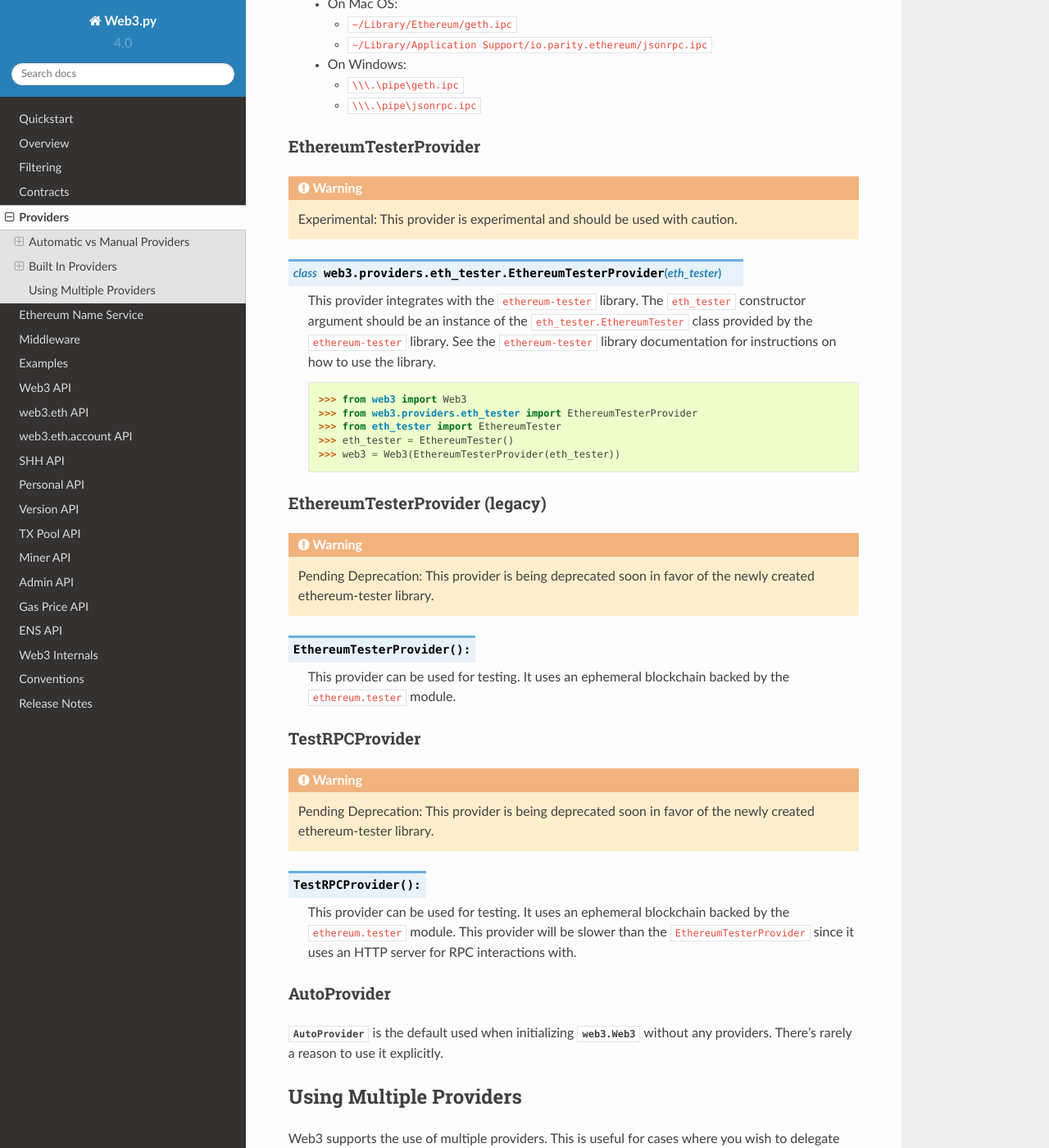
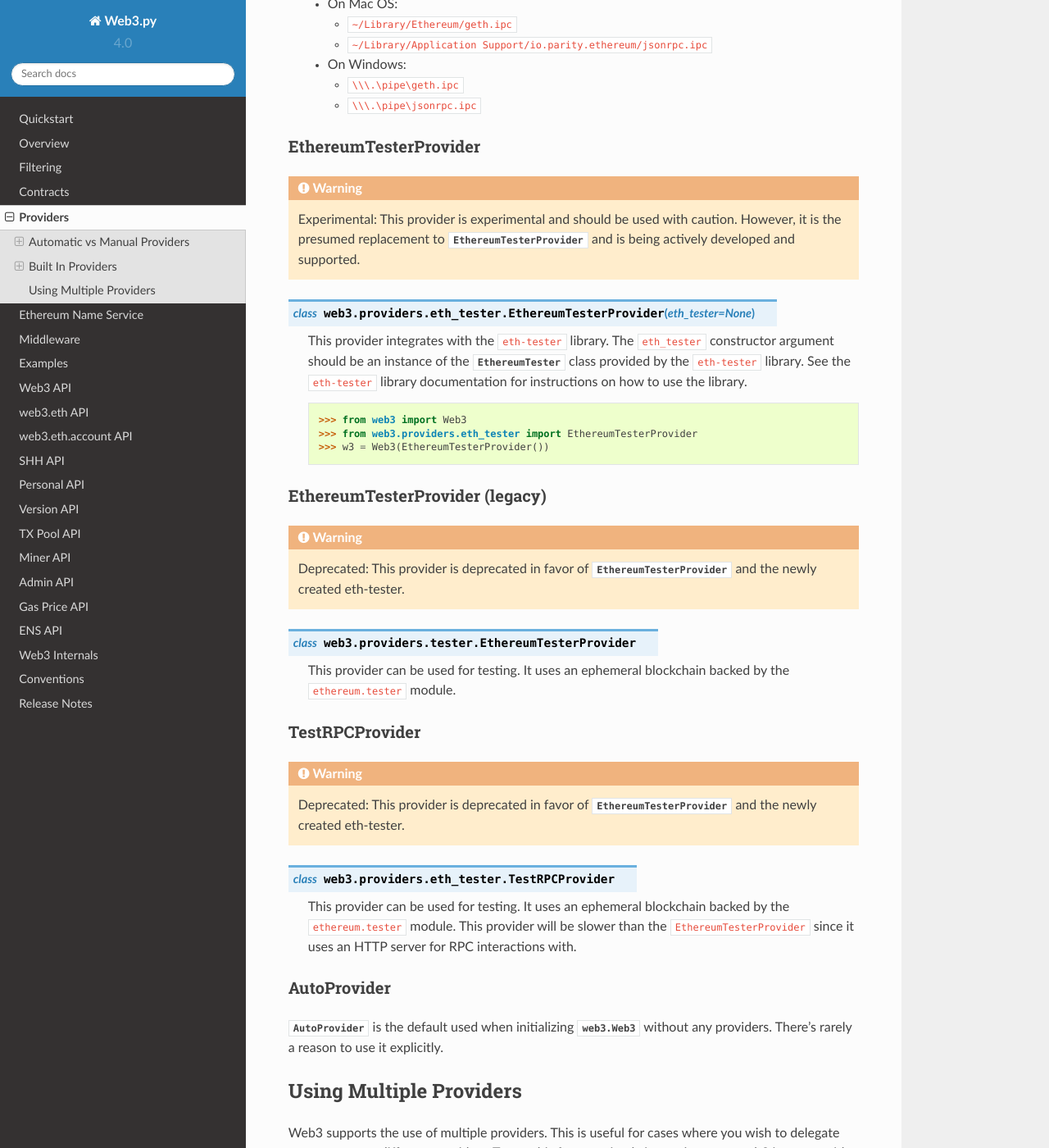
Before and after one commit to shuziren/web3.py, a Sphinx documentation site: the page built from docs/providers.rst, in a window 1280 px wide and 1400 px high, scrolled down 2150 px. Shown: the whole window at 82% size. Built offline with Sphinx 7.4.7 and the Read the Docs theme 2.0.0, drawn with Linux system fonts in a browser that asks for light colours.

Commit message:
deprecate usage of eth-testrpc

```diff
--- a/docs/providers.rst
+++ b/docs/providers.rst
@@ -130,34 +130,32 @@ EthereumTesterProvider
 ~~~~~~~~~~~~~~~~~~~~~~
 
 .. warning:: Experimental:  This provider is experimental and should be used with caution.
+    However, it is the presumed replacement to :class:`~web3.providers.tester.EthereumTesterProvider`
+    and is being actively developed and supported.
 
-.. py:class:: EthereumTesterProvider(eth_tester)
+.. py:class:: EthereumTesterProvider(eth_tester=None)
 
-    This provider integrates with the ``ethereum-tester`` library.  The
+    This provider integrates with the ``eth-tester`` library.  The
     ``eth_tester`` constructor argument should be an instance of the
-    ``eth_tester.EthereumTester`` class provided by the ``ethereum-tester``
-    library.  See the ``ethereum-tester`` library documentation for
+    :class:`~eth_tester.EthereumTester` class provided by the ``eth-tester``
+    library.  See the ``eth-tester`` library documentation for
     instructions on how to use the library.
 
     .. code-block:: python
 
         >>> from web3 import Web3
         >>> from web3.providers.eth_tester import EthereumTesterProvider
-        >>> from eth_tester import EthereumTester
-        >>> eth_tester = EthereumTester()
-        >>> web3 = Web3(EthereumTesterProvider(eth_tester))
+        >>> w3 = Web3(EthereumTesterProvider())
 
-
-
-.. py:currentmodule:: web3.providers.tester
 
 
 EthereumTesterProvider (legacy)
 ~~~~~~~~~~~~~~~~~~~~~~~~~~~~~~~
 
-.. warning:: Pending Deprecation:  This provider is being deprecated soon in favor of the newly created ethereum-tester library.
+.. warning:: Deprecated:  This provider is deprecated in favor of
+    :class:`~web3.providers.eth_tester.EthereumTesterProvider` and the newly created eth-tester.
 
-.. py:class:: EthereumTesterProvider():
+.. py:class:: web3.providers.tester.EthereumTesterProvider()
 
     This provider can be used for testing.  It uses an ephemeral blockchain
     backed by the ``ethereum.tester`` module.
@@ -166,9 +164,10 @@ EthereumTesterProvider (legacy)
 TestRPCProvider
 ~~~~~~~~~~~~~~~
 
-.. warning:: Pending Deprecation:  This provider is being deprecated soon in favor of the newly created ethereum-tester library.
+.. warning:: Deprecated:  This provider is deprecated in favor of
+    :class:`~web3.providers.eth_tester.EthereumTesterProvider` and the newly created eth-tester.
 
-.. py:class:: TestRPCProvider():
+.. py:class:: TestRPCProvider()
 
     This provider can be used for testing.  It uses an ephemeral blockchain
     backed by the ``ethereum.tester`` module.  This provider will be slower
```
Also changed, not shown: docs/quickstart.rst (+0 -7 lines), 1 other file.
